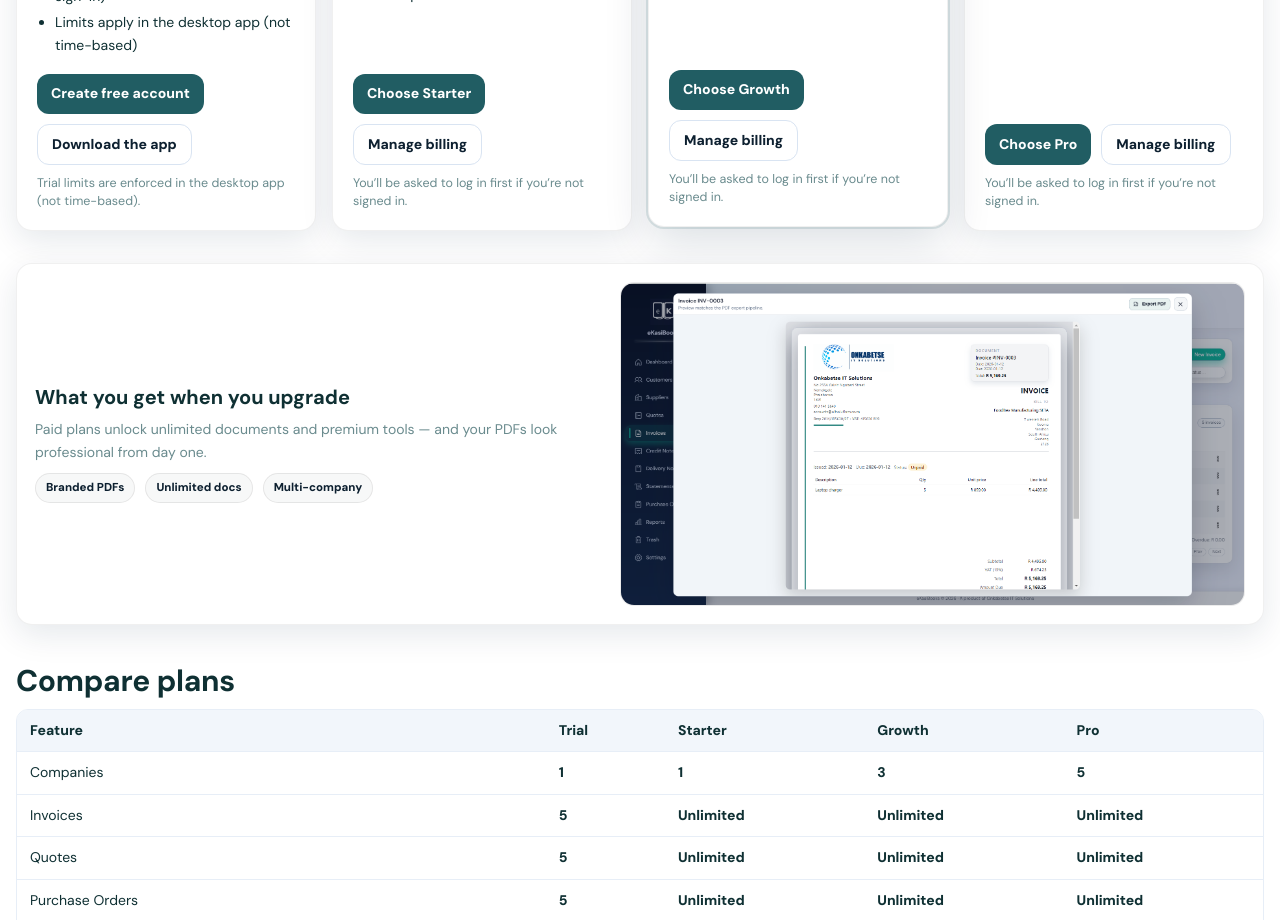
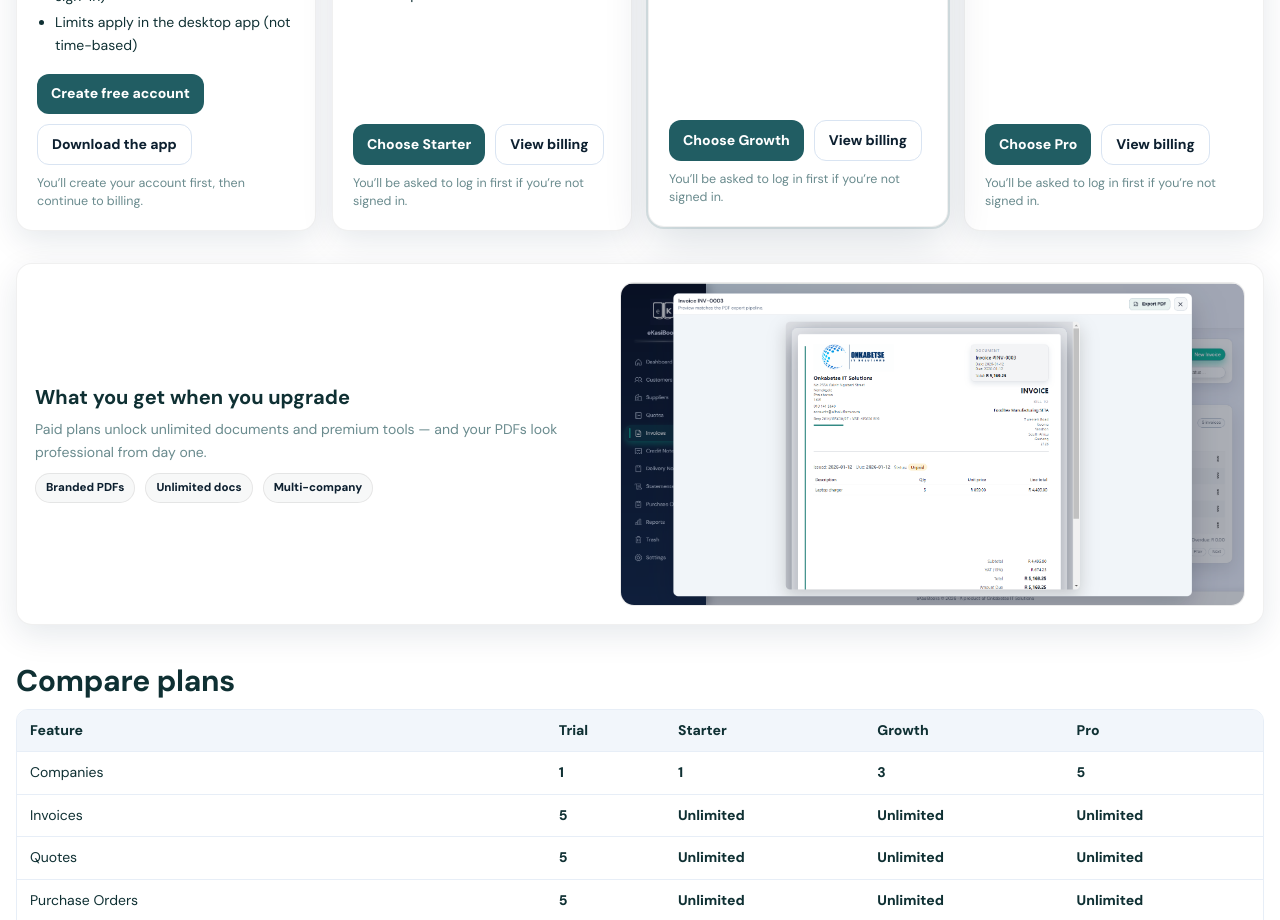
Before and after one commit to thandomasuku/ekasibooks-website, a Next.js app: page /pricing in a window 1280 px wide. Shown: the part 1000-1920 px from the top of the page. Built offline with nearby package versions, Linux system fonts and the light colour scheme.

Commit message:
Update pricing links to route users to portal billing flow

```diff
--- a/components/PricingClient.tsx
+++ b/components/PricingClient.tsx
@@ -195,7 +195,7 @@ function PricingCard({
         height: "100%",
         outline: popular ? "2px solid rgba(33,93,99,.14)" : "none",
         transition: "transform .25s ease, box-shadow .25s ease",
-        transform: popular ? "translateY(-4px)" : "none", // subtle lift for popular
+        transform: popular ? "translateY(-4px)" : "none",
       }}
     >
       <div style={{ minHeight: 30, display: "flex", alignItems: "center", marginBottom: 8 }}>
@@ -261,8 +261,9 @@ function PricingCard({
 }
 
 export default function PricingClient() {
-  const portalRegister = "https://portal.ekasibooks.co.za/register";
-  const portalBilling = "https://portal.ekasibooks.co.za/billing";
+  const portalBase = "https://portal.ekasibooks.co.za";
+  const portalRegister = `${portalBase}/register`;
+  const portalBilling = `${portalBase}/billing`;
 
   const [billingCycle, setBillingCycle] = useState<BillingCycle>("monthly");
 
@@ -348,11 +349,15 @@ export default function PricingClient() {
     return "Choose Pro";
   };
 
-  const hrefFor = (k: PlanKey) => (k === "trial" ? portalRegister : portalBilling);
+  const billingHrefFor = (k: Exclude<PlanKey, "trial">) => `${portalBilling}?plan=${k}`;
+
+  const registerHrefFor = (k: PlanKey) =>
+    `${portalRegister}?plan=${k}&next=${encodeURIComponent(`/billing?plan=${k}`)}`;
+
+  const hrefFor = (k: PlanKey) => (k === "trial" ? registerHrefFor(k) : billingHrefFor(k));
 
   return (
     <main>
-      {/* ✅ HERO SECTION */}
       <section
         style={{
           minHeight: 360,
@@ -454,11 +459,8 @@ export default function PricingClient() {
         </div>
       </section>
 
-      {/* ✅ REST OF PAGE CONTENT */}
       <section className="section" style={{ paddingTop: 56, paddingBottom: 56 }}>
-        {/* Wider container so 4-up cards look good */}
         <div className="containerWide">
-          {/* Billing cycle toggle */}
           <div className="reveal" style={{ marginTop: 18, display: "flex", justifyContent: "center" }}>
             <div
               style={{
@@ -528,12 +530,10 @@ export default function PricingClient() {
             </div>
           </div>
 
-          {/* Confident reinforcement (no “coming soon” vibes) */}
           <p className="muted reveal" style={{ textAlign: "center", marginTop: 10, fontSize: 12.5 }}>
             Annual plans save 10% and are VAT inclusive.
           </p>
 
-          {/* Cards: 4-up inline */}
           <div
             className="pricingGrid"
             style={{
@@ -560,7 +560,7 @@ export default function PricingClient() {
                 : `per month • VAT incl. • Paystack subscription`;
 
               const note = isTrial
-                ? "Trial limits are enforced in the desktop app (not time-based)."
+                ? "You’ll create your account first, then continue to billing."
                 : "You’ll be asked to log in first if you’re not signed in.";
 
               return (
@@ -593,7 +593,7 @@ export default function PricingClient() {
                       </a>
 
                       <a
-                        href={isTrial ? links.download : portalBilling}
+                        href={isTrial ? links.download : hrefFor(p.key)}
                         style={{
                           display: "inline-flex",
                           alignItems: "center",
@@ -608,7 +608,7 @@ export default function PricingClient() {
                           transition: "transform .2s ease, box-shadow .2s ease",
                         }}
                       >
-                        {isTrial ? "Download the app" : "Manage billing"}
+                        {isTrial ? "Download the app" : "View billing"}
                       </a>
                     </div>
                   }
@@ -618,7 +618,6 @@ export default function PricingClient() {
             })}
           </div>
 
-          {/* Proof / value screenshot (zoomable) */}
           <div className="section reveal" style={{ paddingTop: 32, paddingBottom: 0 }}>
             <div
               className="proofCard"
@@ -685,7 +684,6 @@ export default function PricingClient() {
             </div>
           </div>
 
-          {/* Compare plans */}
           <div className="section reveal" style={{ paddingTop: 38 }}>
             <h2 className="h2">Compare plans</h2>
 
@@ -743,7 +741,6 @@ export default function PricingClient() {
             </div>
           </div>
 
-          {/* FAQ */}
           <div className="section reveal" style={{ paddingTop: 38 }}>
             <h2 className="h2">Pricing FAQ</h2>
 
@@ -780,12 +777,11 @@ export default function PricingClient() {
             <details>
               <summary>What happens if I downgrade?</summary>
               <p>
-                You keep access to your existing companies and data. You just won’t be able to create new companies beyond your plan limit.
+                If your new plan supports fewer companies, you’ll be asked to choose which companies remain accessible under that plan.
               </p>
             </details>
           </div>
 
-          {/* Final CTA */}
           <div className="section reveal" style={{ paddingTop: 38 }}>
             <div
               className="billCard"
@@ -836,7 +832,6 @@ export default function PricingClient() {
             </div>
           </div>
 
-          {/* Interactions + responsive */}
           <style>{`
             .reveal { opacity: 0; transform: translateY(20px); transition: all .6s ease; }
             .reveal.show { opacity: 1; transform: translateY(0); }
@@ -871,7 +866,6 @@ export default function PricingClient() {
 
             @keyframes zoomFade { from { opacity: 0; } to { opacity: 1; } }
 
-            /* ✅ 4-up desktop → 2-up laptop/tablet → 1-up mobile */
             @media (max-width: 1200px){
               .pricingGrid{ grid-template-columns: repeat(2, minmax(0, 1fr)) !important; }
             }
```
